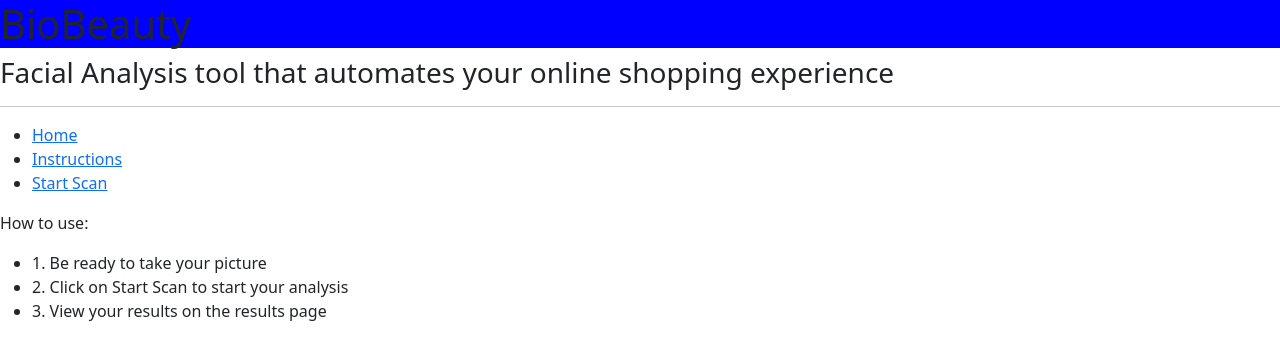
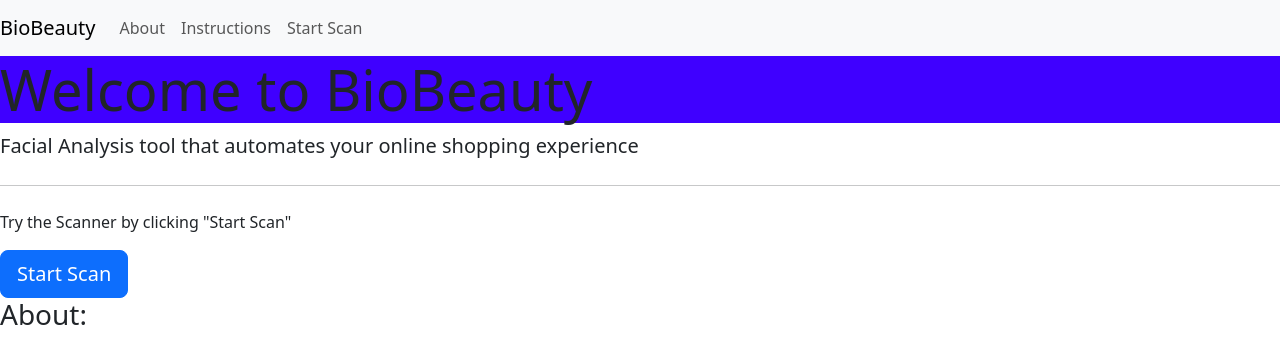
Before and after one commit to kts-alt/bio-beauty, a Flask app: page /about in a window 1280 px wide. Shown: the top 364 px of the page. Run offline with Flask 2, Linux system fonts and the light colour scheme.

Commit message:
cleaned up landing page

```diff
--- a/routes.py
+++ b/routes.py
@@ -11,6 +11,10 @@ def index():
 def about():
     return render_template('about.html')
 
+@app.route('/instructions')
+def instructions():
+    return render_template('instructions.html')
+
 @app.route('/webcam')
 def webcam():
     file = open(r'webcam.py', 'r').read()
--- a/static/style.css
+++ b/static/style.css
@@ -1,3 +1,3 @@
 h1 {
-    background-color: blue;
+    background-color: #3F00FF;
 }
--- a/templates/about.html
+++ b/templates/about.html
@@ -1,10 +1,5 @@
 {% extends "base.html" %}
 
 {% block main %}
-<p>How to use:</p>
-<ul>
-    <li>1. Be ready to take your picture</li>
-    <li>2. Click on Start Scan to start your analysis</li>
-    <li>3. View your results on the results page</li>
-</ul>
+<h3>About:</h3>
 {% endblock %}
--- a/templates/base.html
+++ b/templates/base.html
@@ -1,20 +1,34 @@
+<!doctype html>
 <html lang="en">
 <head>
     <meta charset="UTF-8">
     <meta http-equiv="X-UA-Compatible" content="IE=edge">
-    <meta name="viewport" content="width=device-width, initial-scale=1.0">
+    <meta name="viewport" content="width=device-width, initial-scale=1.0, shrink-to-fit=no">
     <link rel="stylesheet" href="static/style.css">
     <link href="https://cdn.jsdelivr.net/npm/bootstrap@5.3.0-alpha1/dist/css/bootstrap.min.css" rel="stylesheet" integrity="sha384-GLhlTQ8iRABdZLl6O3oVMWSktQOp6b7In1Zl3/Jr59b6EGGoI1aFkw7cmDA6j6gD" crossorigin="anonymous">
 </head>
 <body>
-    <h1>BioBeauty</h1>
-    <h3>Facial Analysis tool that automates your online shopping experience</h3>
-<hr>
-<ul>
-    <li><a href="{{ url_for('index') }}">Home</a></li>
-    <li><a href="{{ url_for('about') }}">Instructions</a></li>
-    <li><a href="{{ url_for('webcam') }}">Start Scan</a></li>
-</ul>
+<nav class="navbar navbar-expand-lg navbar-light bg-light">
+  <a class="navbar-brand" href="{{ url_for('index') }}">BioBeauty</a>
+  <button class="navbar-toggler" type="button" data-toggle="collapse" data-target="#navbarNavAltMarkup" aria-controls="navbarNavAltMarkup" aria-expanded="false" aria-label="Toggle navigation">
+    <span class="navbar-toggler-icon"></span>
+  </button>
+  <div class="collapse navbar-collapse" id="navbarNavAltMarkup">
+    <div class="navbar-nav">
+      <a class="nav-item nav-link" href="{{ url_for('about') }}">About</a>
+      <a class="nav-item nav-link" href="{{ url_for('instructions') }}">Instructions</a>
+      <a class="nav-item nav-link" href="{{ url_for('webcam') }}">Start Scan</a>
+    </div>
+  </div>
+</nav>
+<div class="jumbotron">
+    <h1 class="display-4">Welcome to BioBeauty</h1>
+    <p class="lead">Facial Analysis tool that automates your online shopping experience</p>
+    <hr class="my-4">
+    <p>Try the Scanner by clicking "Start Scan"</p>
+    <a class="btn btn-primary btn-lg" href="{{ url_for('webcam') }}" role="button">Start Scan</a>
+
+</div>
 </body>
 </html>
 {% block main %}
--- a/templates/webcam.html
+++ b/templates/webcam.html
@@ -2,5 +2,6 @@
 
 {% block main %}
 <p>Your picture was successfully taken!</p>
-<li><a href="{{ url_for('run_deepface') }}">Results</a></li>
+<a href="{{ url_for('run_deepface') }}"><button type="button" class="btn btn-success">Results</button></a>
+
 {% endblock %}
--- a/webcam.py
+++ b/webcam.py
@@ -44,3 +44,5 @@ while True:
         print("Program ended.")
         cv2.destroyAllWindows()
         break
+
+# When a user click's on Q, the webcam closes. Need to wrap the py file into a function. If I return a false value, then render page fail.
```
Also changed, not shown: templates/instructions.html (added, +10 -0 lines), static/images/saved_img-final.jpg, static/images/saved_img.jpg, 1 other file.
